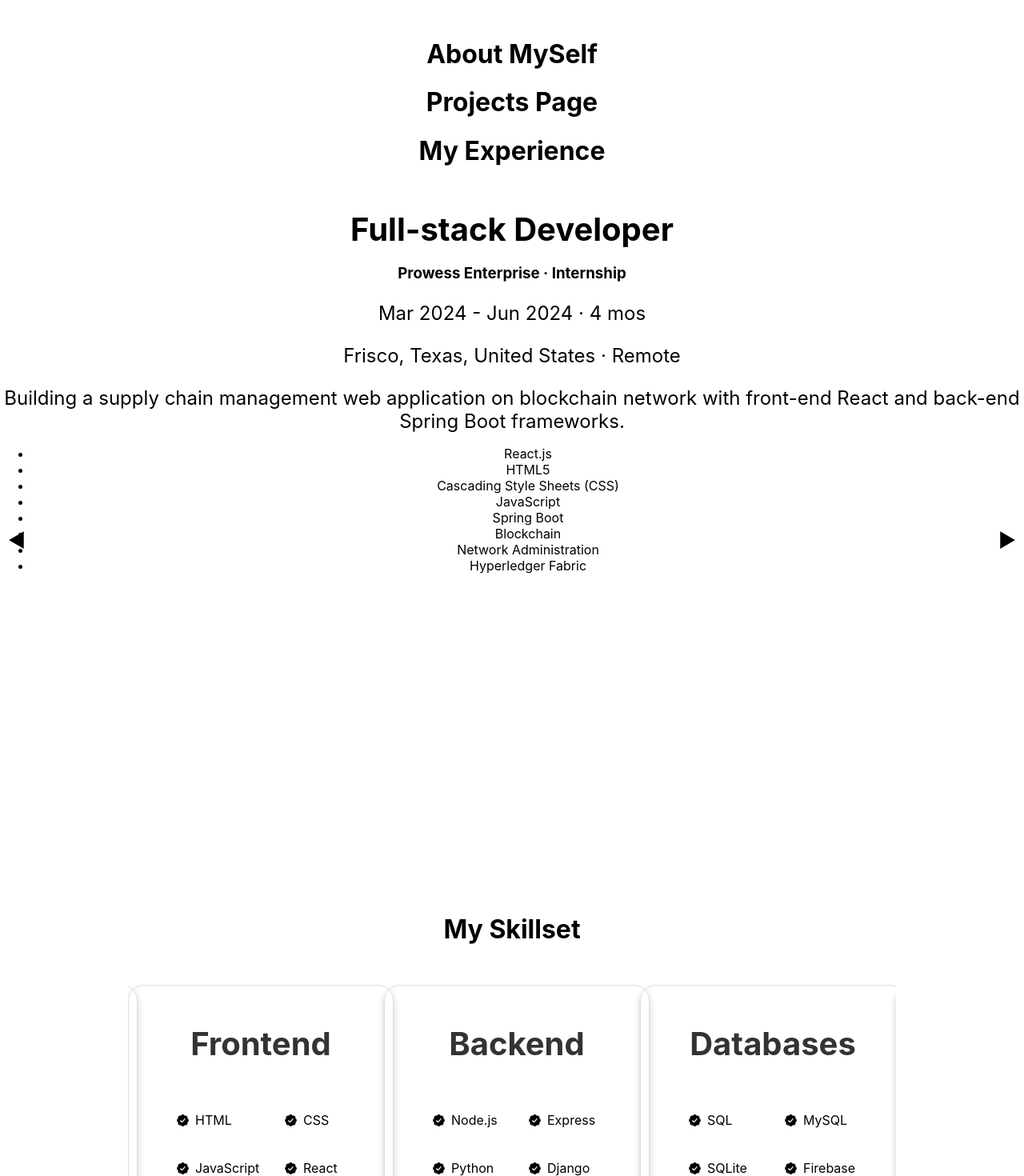
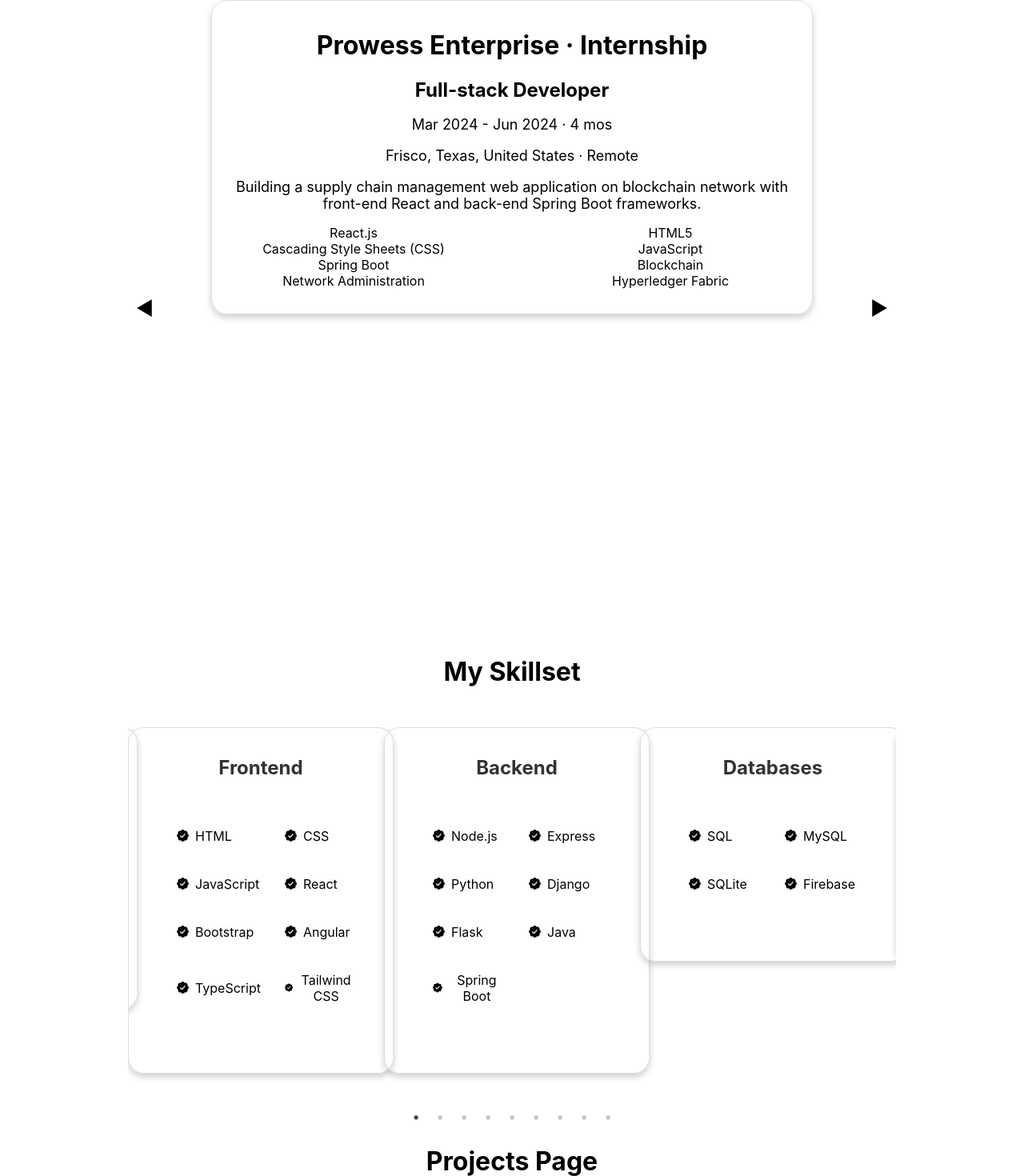
Before and after one commit to ashishbommali/My_Portfolio, a React (Create React App) app: page / in a window 1280 px wide. Shown: the part 886-2356 px from the top of the page at 80% size. Built offline with nearby package versions, Linux system fonts and the light colour scheme.

Commit message:
changes to Experience.js with card and related css and also displaying complete ExperienceData

```diff
--- a/package.json
+++ b/package.json
@@ -14,6 +14,7 @@
     "react": "^18.3.1",
     "react-dom": "^18.3.1",
     "react-icons": "^5.2.1",
+    "react-modal": "^3.16.1",
     "react-router-dom": "^6.24.1",
     "react-scripts": "5.0.1",
     "react-scroll": "^1.9.0",
--- a/src/App.js
+++ b/src/App.js
@@ -15,9 +15,9 @@ function App() {
       <Header />
       <Home id="home" />
       <About id="about" />
+      <Experience id="experience" />
+      <Skills id="skills" />
       <Projects id="projects" />
-      <Experience id="experience" />
-      <Skills id="skills"/>
       <Contact id="contact" />
       <Footer />
     </div>
--- a/src/Components/Header.js
+++ b/src/Components/Header.js
@@ -8,12 +8,12 @@ const Header = () => {
       <h1>Ashish</h1>
       <nav>
         <ul>
-          <li><Link to="home" offset={-100} spy={true} smooth={true} duration={500}>Home</Link></li>
-          <li><Link to="about" offset={-100} spy={true} smooth={true} duration={500}>About</Link></li>
-          <li><Link to="experience" offset={-100} spy={true} smooth={true} duration={500}>Experience</Link></li>
-          <li><Link to="skills" offset={-100} spy={true} smooth={true} duration={500}>Skills</Link></li>
-          <li><Link to="projects" offset={-100} spy={true} smooth={true} duration={500}>Projects</Link></li>
-          <li><Link to="contact" offset={-100} spy={true} smooth={true} duration={500}>Contact</Link></li>
+          <li><Link to="home" offset={-100} spy={true} smooth={true} duration={200}>Home</Link></li>
+          <li><Link to="about" offset={-100} spy={true} smooth={true} duration={200}>About</Link></li>
+          <li><Link to="experience" offset={-100} spy={true} smooth={true} duration={200}>Experience</Link></li>
+          <li><Link to="skills" offset={-100} spy={true} smooth={true} duration={200}>Skills</Link></li>
+          <li><Link to="projects" offset={-100} spy={true} smooth={true} duration={200}>Projects</Link></li>
+          <li><Link to="contact" offset={-100} spy={true} smooth={true} duration={200}>Contact</Link></li>
         </ul>
       </nav>
     </header>
--- a/src/Pages/Experience.js
+++ b/src/Pages/Experience.js
@@ -1,5 +1,6 @@
 import React from 'react';
 import Slider from 'react-slick';
+import '../Styles/Pages/experience.css';
 
 const experienceData = [
   {
@@ -52,7 +53,7 @@ const experienceData = [
   },
   {
     title: "Associate Software Engineer",
-    company: "Alacriti",
+    company: "Alacriti Infosystem Pvt ltd",
     employementType: "Full-time",
     date: "Apr 2022 - Nov 2022 · 8 mos",
     location: "Hyderabad, Telangana, India · On-site",
@@ -184,17 +185,17 @@ const settings = {
 
 const Experience = () => {
   return (
-    <div id='experience' className="experience-container">
-      <h1>My Experience</h1>
+    <div id='experience' >
+      <h1>Work Experience</h1>
       <Slider  {...settings} className="experience-container" >
         {experienceData.map((experience, index) => (
           <div key={index} className="experience-card">
+            <h1>{experience.company} · {experience.employementType}</h1>
             <h2>{experience.title}</h2>
-            <h3>{experience.company} · {experience.employementType}</h3>
             <p>{experience.date}</p>
             <p>{experience.location}</p>
             <p>{experience.description}</p>
-            <ul>
+            <ul className="experience-skills">
               {experience.skills.map((skill, idx) => (
                 <li key={idx}>{skill}</li>
               ))}
@@ -202,8 +203,6 @@ const Experience = () => {
           </div>
         ))}
       </Slider>
-
-
     </div>
   );
 };
--- a/src/Pages/Skills.js
+++ b/src/Pages/Skills.js
@@ -45,32 +45,14 @@ const Skills = () => {
         }
     ];
 
-    const NextArrow = (props) => {
-        const { onClick } = props;
-        return (
-            <div className="custom-arrow next" onClick={onClick}>
-                &#9654; {/* You can replace this with an icon */}
-            </div>
-        );
-    };
-
-    const PrevArrow = (props) => {
-        const { onClick } = props;
-        return (
-            <div className="custom-arrow prev" onClick={onClick}>
-                &#9664; {/* You can replace this with an icon */}
-            </div>
-        );
-    };
 
     const settings = {
-        dots: false,
+        dots: true,
         infinite: true,
         speed: 500,
         slidesToShow: 3,
         slidesToScroll: 1,
-        nextArrow: <NextArrow />,
-        prevArrow: <PrevArrow />,
+
         responsive: [
             {
                 breakpoint: 1024,
--- a/src/Styles/Pages/experience.css
+++ b/src/Styles/Pages/experience.css
@@ -0,0 +1,57 @@
+/* Styles/Pages/experience.css */
+
+.experience-container {
+    display: flex;
+    justify-content: center;
+    gap: 20px;
+    width: 75%;
+    /* 3/4 width */
+    margin: 50px auto;
+    /* Center horizontally with top and bottom margin */
+}
+
+.experience-card {
+    width: 100%;
+    /* Full width of parent (skills-container) */
+    max-width: 75%;
+    /* Limit max-width for responsive layout */
+    border: 1px solid #ddd;
+    border-radius: 20px;
+    padding: 15px;
+    box-shadow: 0 4px 8px 0 rgba(0, 0, 0, 0.2);
+    text-align: center;
+    /* Center align text */
+}
+
+h2 {
+    font-size: x-large;
+}
+
+.read-more-button {
+    width: 20%;
+    justify-content: center;
+}
+.experience-skills {
+    display: flex;
+    flex-wrap: wrap;
+    justify-content: space-between;
+    list-style: none;
+    padding: 0;
+}
+
+.experience-skills li {
+    width: 45%;
+    /* Roughly half width, adjust as needed */
+}
+
+.next {
+    right: 10px;
+}
+
+.prev {
+    left: 10px;
+}
+
+p {
+    font-size: large;
+}
```
Also changed, not shown: 1 other file (tests, documents, lock files or other folders). Lines whose indentation alone changed are shown as unchanged.
